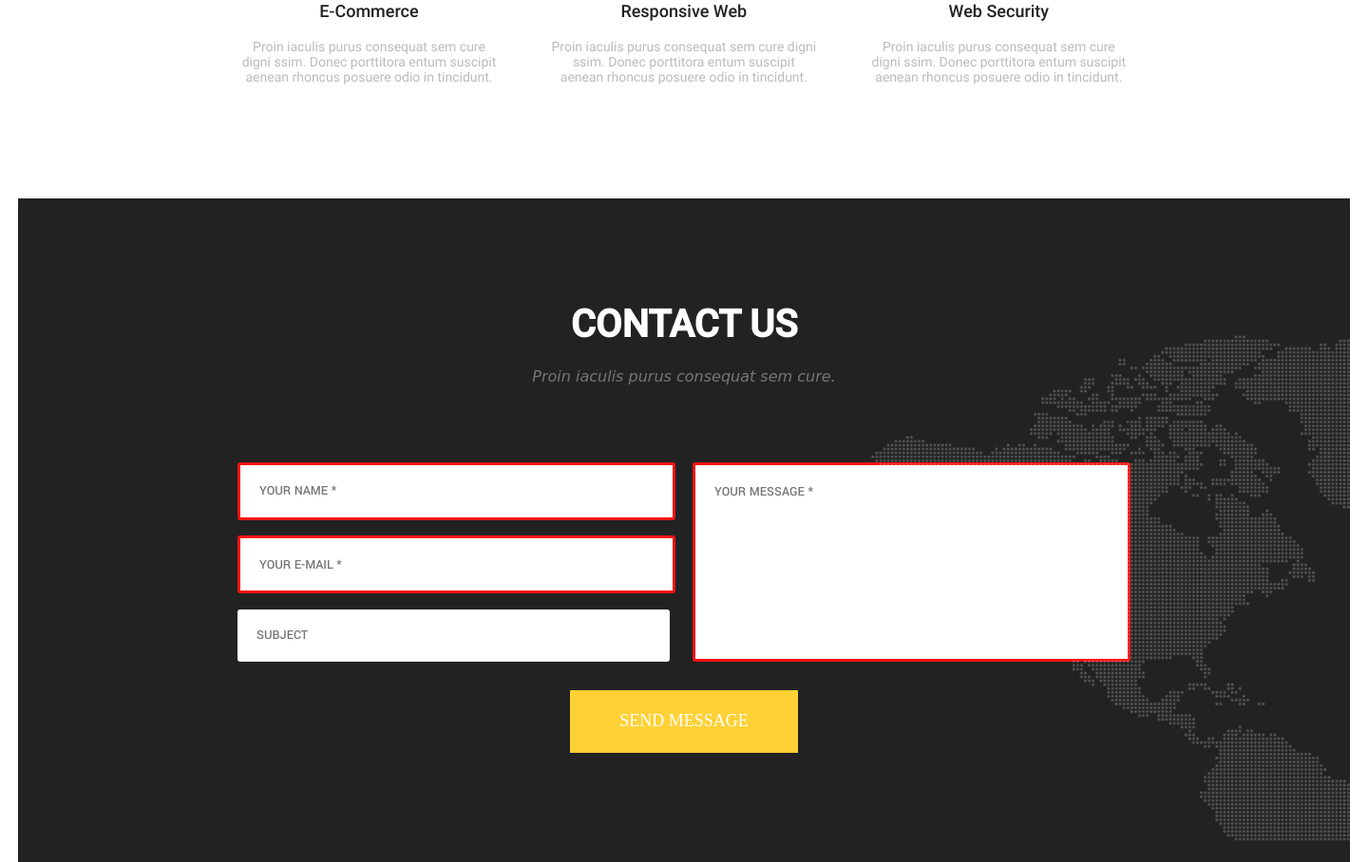
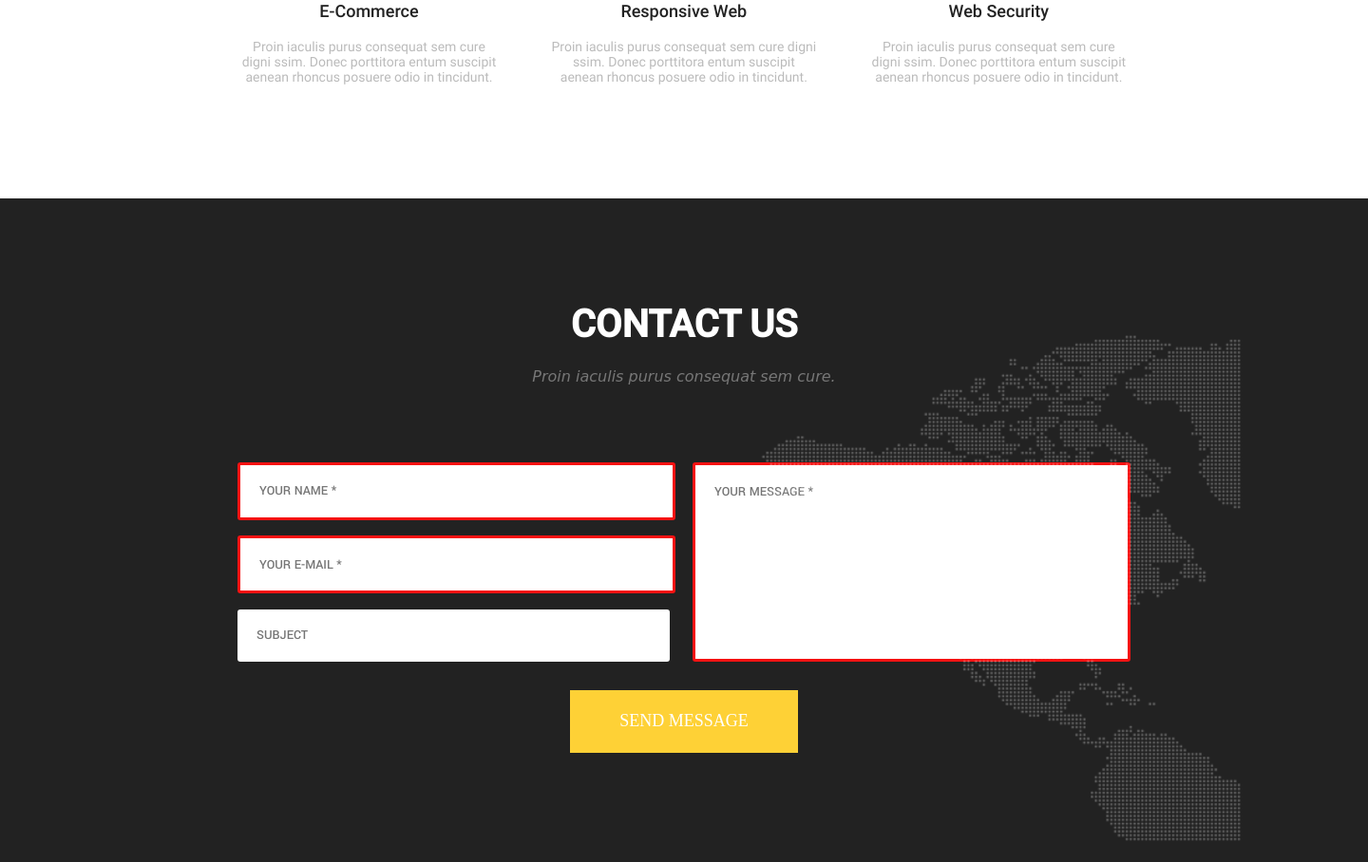
Before and after one commit to YuliaNikolaeva/goit-fe-course, a web app: file html-css/module-07/index.html in a window 1440 px wide. Shown: the part 474-1382 px from the top of the page at 95% size. Run offline with its HTML, style and script files only (its server is not run), Linux system fonts and the light colour scheme; some libraries are stand-ins or nearby versions; some web fonts are replaced.

Commit message:
debug scroll

```diff
--- a/html-css/module-07/css/slyle.css
+++ b/html-css/module-07/css/slyle.css
@@ -206,13 +206,14 @@ header {
 .background {
     position: relative;
     background-color: rgba(34, 34, 34, 1);
-    width: 1402px;
+    width: 100%;
+    height: 100%;
 }
 
 .background-image {
     position: absolute;
     top: 20%;
-    right: 0;
+    left: 55%;
     background-image: url(../img/background/map.png);
     background-repeat: no-repeat;
     width: 514px;
```
